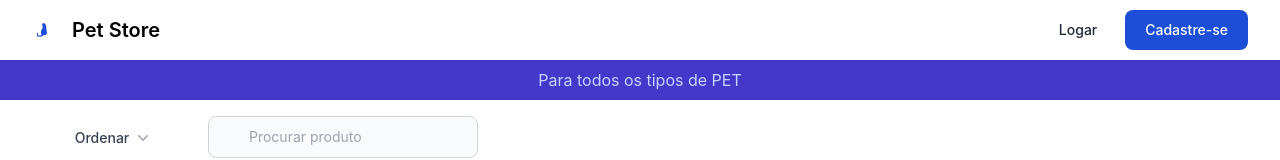
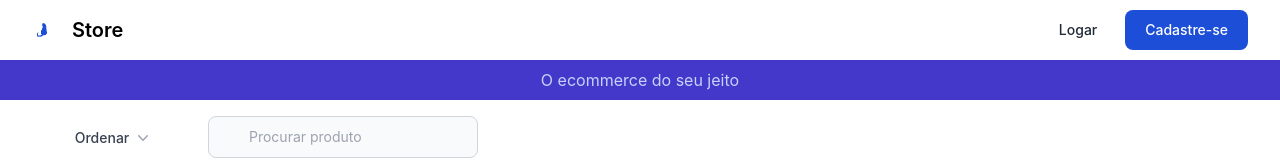
Before and after one commit to ViniciusGuterres/ecommerce-web, a React (Create React App) app: page / in a window 1280 px wide. Shown: the top 160 px of the page. Built offline with nearby package versions, Linux system fonts and the light colour scheme; no server answers.

Commit message:
Update Header.jsx

```diff
--- a/src/components/Header.jsx
+++ b/src/components/Header.jsx
@@ -103,7 +103,7 @@ function Header() {
                         />
 
                         <span className="font-semibold self-center text-xl whitespace-nowrap dark:text-white">
-                            Pet Store
+                            Store
                         </span>
                     </a>
 
@@ -147,7 +147,7 @@ function Header() {
             </nav>
 
             <div className="bg-indigo-700 text-indigo-200 md:text-center py-2 px-4">
-                Para todos os tipos de PET
+                O ecommerce do seu jeito
             </div>
         </header>
     );
```
